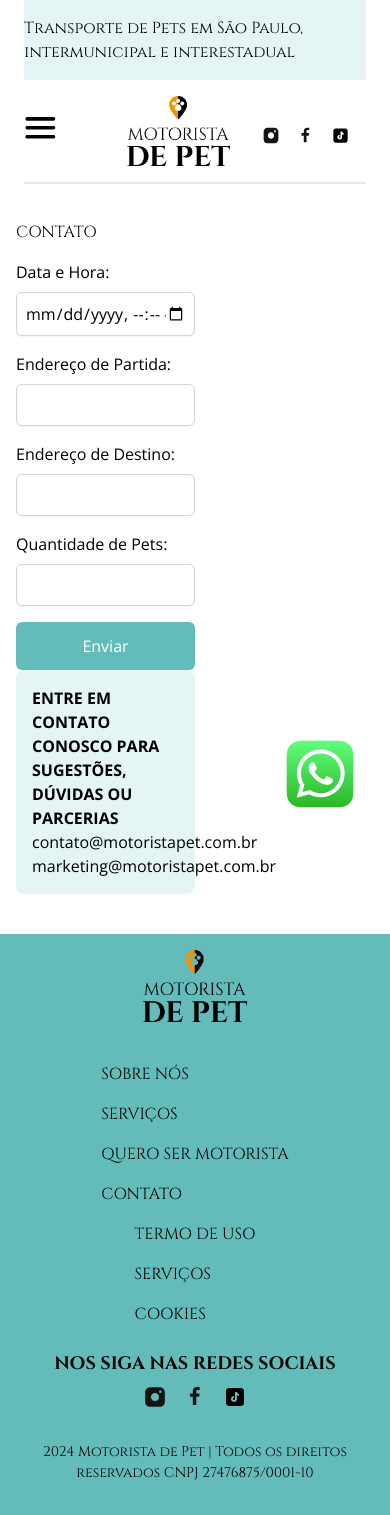
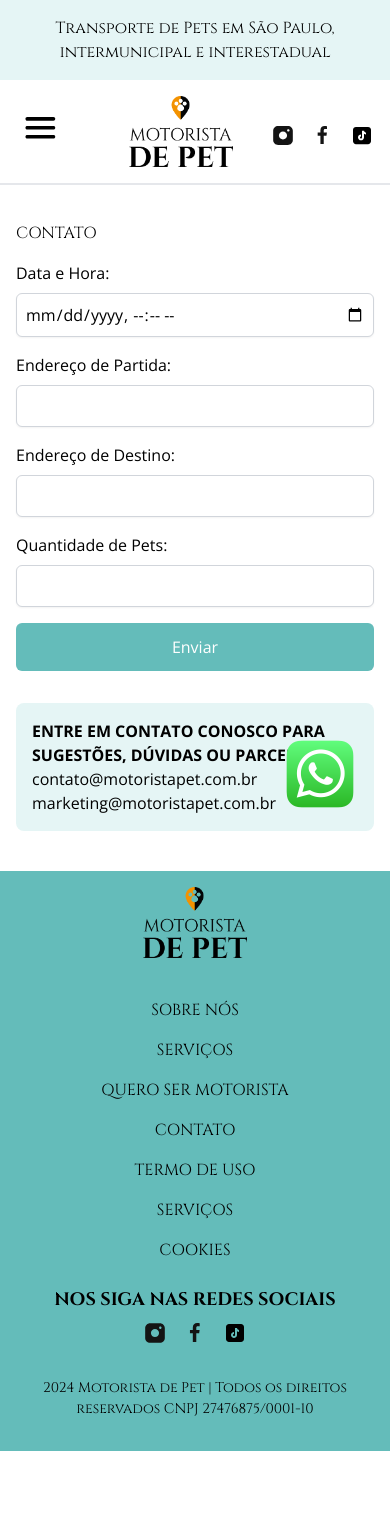
Before and after one commit to miguelofoliveir/dev-motorista-pet, a Next.js app: page /contato in a window 390 px wide. After the commit the page ends 1451 px from the top, so only its background shows below. Built offline with nearby package versions, Linux system fonts and the light colour scheme.

Commit message:
ajustes mobile

```diff
--- a/app/contato/page.tsx
+++ b/app/contato/page.tsx
@@ -57,7 +57,7 @@ export default function Contato() {
       <div className="lg:px-8 px-4 gap-20 py-4 lg:pb-32 pb-10 md:gap-28 lg:py-20">
         <h2 className="bold-24 lg:bold-32 cinzel">CONTATO</h2>
         <div className="lg:flex pt-4">
-          <div className="w-1/2 lg:pr-12">
+          <div className="lg:w-1/2 w-full lg:pr-12">
             <form onSubmit={handleSubmit} className="space-y-4">
               <div className="flex flex-col">
                 <label htmlFor="dataHora" className="mb-2">
@@ -119,13 +119,21 @@ export default function Contato() {
               </button>
             </form>
           </div>
-          <div className="w-1/2">
+          <div className="lg:w-1/2 w-full lg:mt-0 mt-8">
             <div className="rounded-lg green-one-bg h-auto p-4">
               <p className="bold-16">
                 ENTRE EM CONTATO CONOSCO PARA SUGESTÕES, DÚVIDAS OU PARCERIAS
               </p>
-              <p>contato@motoristapet.com.br</p>
-              <p>marketing@motoristapet.com.br</p>
+              <p>
+                <a href="mailto:contato@motoristapet.com.br">
+                  contato@motoristapet.com.br
+                </a>
+              </p>
+              <p>
+                <a href="mailto:marketing@motoristapet.com.br">
+                  marketing@motoristapet.com.br
+                </a>
+              </p>
             </div>
           </div>
         </div>
--- a/app/quero-ser-motorista/page.tsx
+++ b/app/quero-ser-motorista/page.tsx
@@ -81,28 +81,50 @@ export default function SejaMotorista() {
             É fundamental que você goste MUITO de pets; <br />
             Trabalhamos com transporte humanizado, o pet deverá obrigatoriamente
             ir no banco de trás, com cinto de segurança (para pet), capa de
-            proteção para os bancos e ar condicionado; <br />
-            O veículo DEVERÁ ser higienizado ao final de cada corrida, retirando os pêlos e
+            proteção para os bancos e ar condicionado; <br />O veículo DEVERÁ
+            ser higienizado ao final de cada corrida, retirando os pêlos e
             passando produto específico de limpeza para evitar contaminação à
             outros pets.
           </p>
           <p className="bold-16 text-gray-50 pt-8">PRÉ REQUISITOS</p>
-          <p className="regular-16 text-gray-30 pt-2">- Carros a partir de 2011, 4 portas e ar condicionado;</p>
-          <p className="regular-16 text-gray-30 pt-2">- Cinto de segurança para cães;</p>
-          <p className="regular-16 text-gray-30 pt-2">- Capa protetora de banco;</p>
-          <p className="regular-16 text-gray-30 pt-2">- Responsabilidade com horários agendados;</p>
-          <p className="regular-16 text-gray-30 pt-2">- Kit Higienização (Aspirador portátil, pano, produto específico).</p>
+          <p className="regular-16 text-gray-30 pt-2">
+            - Carros a partir de 2011, 4 portas e ar condicionado;
+          </p>
+          <p className="regular-16 text-gray-30 pt-2">
+            - Cinto de segurança para cães;
+          </p>
+          <p className="regular-16 text-gray-30 pt-2">
+            - Capa protetora de banco;
+          </p>
+          <p className="regular-16 text-gray-30 pt-2">
+            - Responsabilidade com horários agendados;
+          </p>
+          <p className="regular-16 text-gray-30 pt-2">
+            - Kit Higienização (Aspirador portátil, pano, produto específico).
+          </p>
           <p className="bold-16 text-gray-50 pt-8">REQUISITOS</p>
-          <p className="regular-16 text-gray-30 pt-2">* Carteira de habilitação nacional (CNH);</p>
-          <p className="regular-16 text-gray-30 pt-2">* Permissão para exercer atividade remunerada na CNH - (EAR);</p>
-          <p className="regular-16 text-gray-30 pt-2">* Comprovante de endereço;</p>
-          <p className="regular-16 text-gray-30 pt-2">* Documento do veículo;</p>
-          <p className="regular-16 text-gray-30 pt-2">* Fotos do veículo: parte externa e interna;</p>
-          <p className="regular-16 text-gray-30 pt-2">* Atestado de Antecedentes Criminais.</p>
+          <p className="regular-16 text-gray-30 pt-2">
+            * Carteira de habilitação nacional (CNH);
+          </p>
+          <p className="regular-16 text-gray-30 pt-2">
+            * Permissão para exercer atividade remunerada na CNH - (EAR);
+          </p>
+          <p className="regular-16 text-gray-30 pt-2">
+            * Comprovante de endereço;
+          </p>
+          <p className="regular-16 text-gray-30 pt-2">
+            * Documento do veículo;
+          </p>
+          <p className="regular-16 text-gray-30 pt-2">
+            * Fotos do veículo: parte externa e interna;
+          </p>
+          <p className="regular-16 text-gray-30 pt-2">
+            * Atestado de Antecedentes Criminais.
+          </p>
         </div>
       </div>
       <div className="lg:flex pt-4">
-          <div className="w-1/2 lg:pr-12">
+        <div className="lg:w-1/2 w-full lg:pr-12">
           <form onSubmit={handleSubmit} className="space-y-4">
             <div className="flex flex-col">
               <label htmlFor="nome" className="mb-2">
--- a/components/Footer.tsx
+++ b/components/Footer.tsx
@@ -24,7 +24,7 @@ const Footer = () => {
             </Link>
           </div>
 
-          <div className="flex justify-center text-left lg:w-1/4 md:flex-1 cinzel">
+          <div className="flex justify-center lg:text-left text-center lg:w-1/4 md:flex-1 cinzel">
             {FOOTER_ONE_LINKS.map((columns) => (
               <FooterColumn title="">
                 <ul className="regular-16 flex flex-col gap-4 text-black">
@@ -38,7 +38,7 @@ const Footer = () => {
             ))}
           </div>
 
-          <div className="flex justify-center text-left lg:w-1/4 lg:mt-0 mt-4 cinzel">
+          <div className="flex justify-center lg:text-left text-center lg:w-1/4 lg:mt-0 mt-4 cinzel">
             {FOOTER_TWO_LINKS.map((columns) => (
               <FooterColumn title="">
                 <ul className="regular-16 flex flex-col gap-4 text-black">
--- a/components/Navbar.tsx
+++ b/components/Navbar.tsx
@@ -32,12 +32,12 @@ const Navbar = () => {
   }, []); // Array de dependências vazio significa que isso roda uma vez ao montar
 
   return (
-    <nav className="w-full padding-container relative z-30 pb-5">
-      <div className="flex justify-center py-4 cinzel green-one-bg">
+    <nav className="w-full relative z-30 pb-5">
+      <div className="flex justify-center text-center p-4 cinzel green-one-bg">
         Transporte de Pets em São Paulo, intermunicipal e interestadual
       </div>
       <div className="flex justify-center py-4 border-b">
-        <div className="w-4/12 pt-4">
+        <div className="w-4/12 pt-4 px-6">
           <div onClick={toggleMenu} className="relative bg-white">
             <Image
               src="menu.svg"
```
Lines whose indentation alone changed are shown as unchanged.
